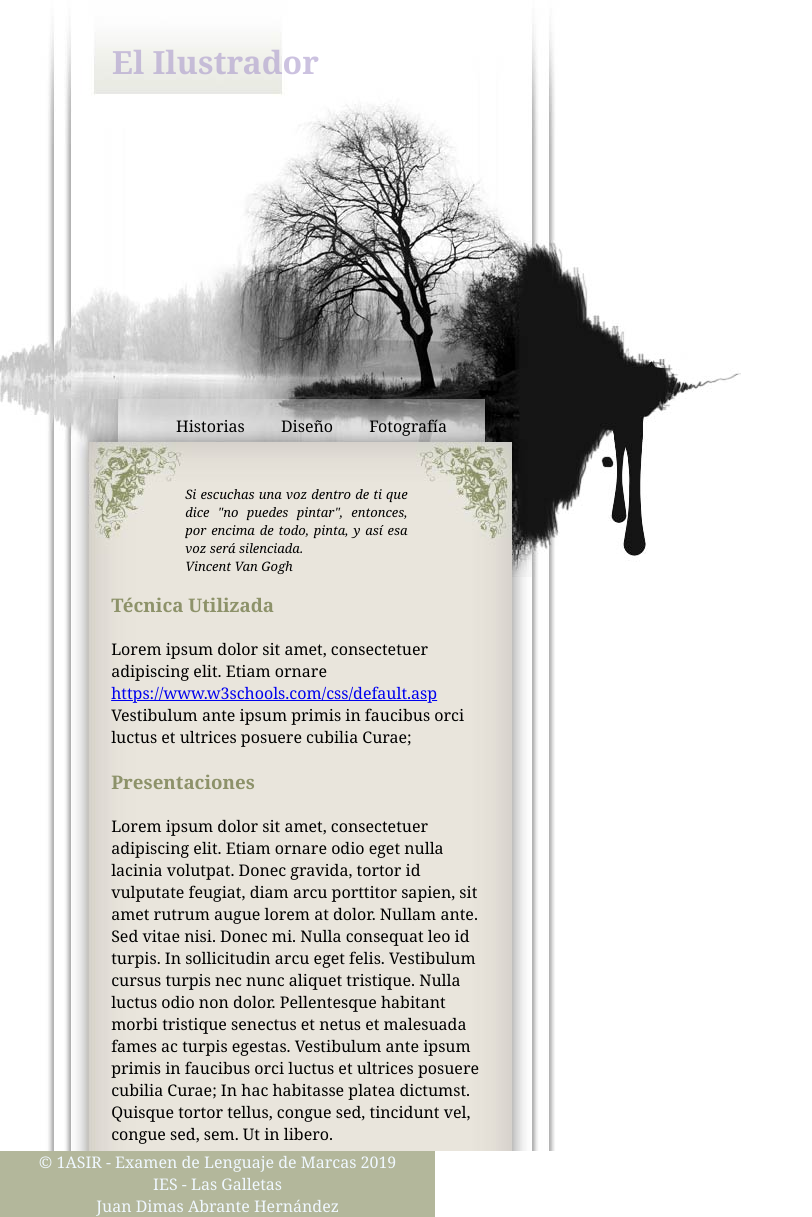
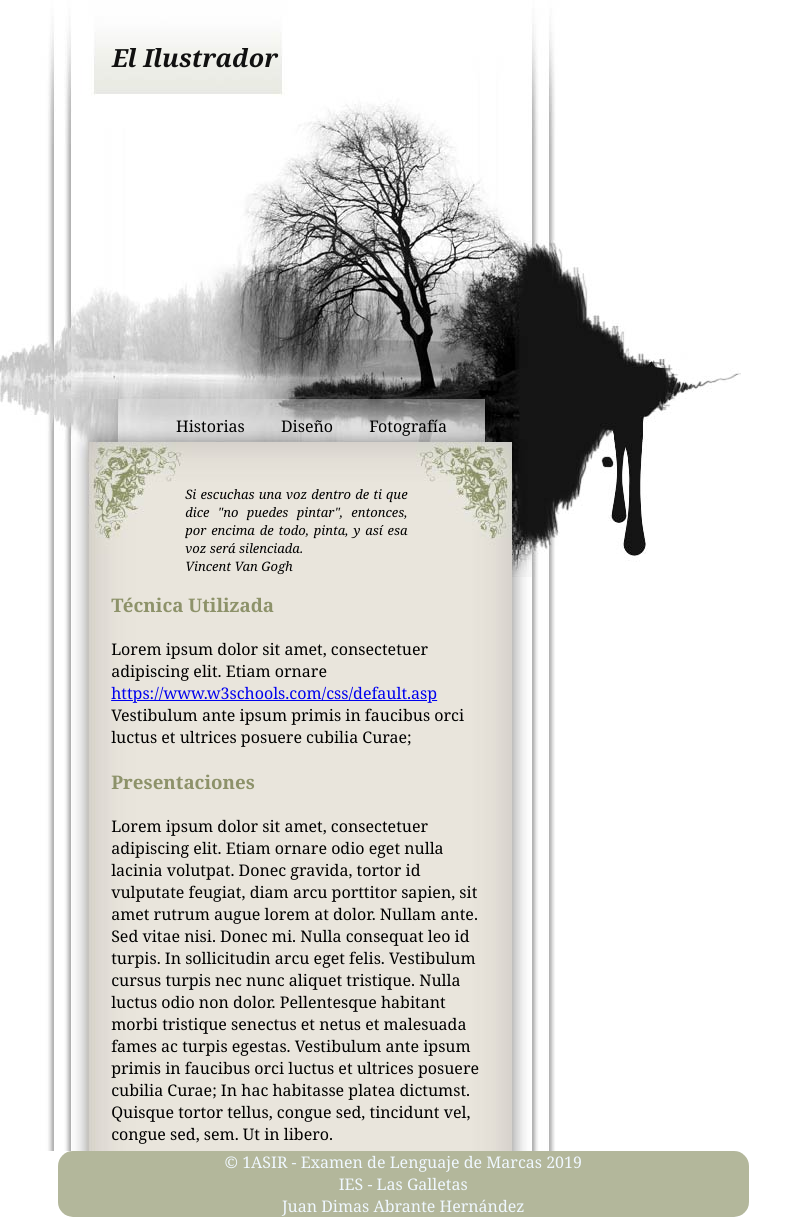
Before and after one commit to jdabrante/LND, a plain HTML site: page Temas/Tema_2/Tarea09/index.html in a window 1280 px wide. Shown: the whole page, without its empty margins (0-812 px from the left). Drawn offline with Linux system fonts and the light colour scheme.

```diff
--- a/Temas/Tema_2/Tarea09/estilo.css
+++ b/Temas/Tema_2/Tarea09/estilo.css
@@ -13,7 +13,10 @@
 h1 {
 	padding-top: 40px;
 	padding-left: 112px;
-	color: #a9c9;
+	color: #111111;
+	font-size: 25px;
+	font-style: italic;
+
 }
 
 h2 {
@@ -63,6 +66,7 @@
 	height: 399px;
 	background-image: url(img/fondo.jpg);
 
+
 }
 
 #barraenlace {
@@ -106,8 +110,13 @@
 }
 
 #pie {
+	margin-left: 4.5%;
 	text-align: center;
 	color: aliceblue;
 	background-color: #b3b79b;
 	width: 34%;
+	padding-left: 10%;
+	padding-right: 10%;
+	border-radius: 15px;
+
 }
```
